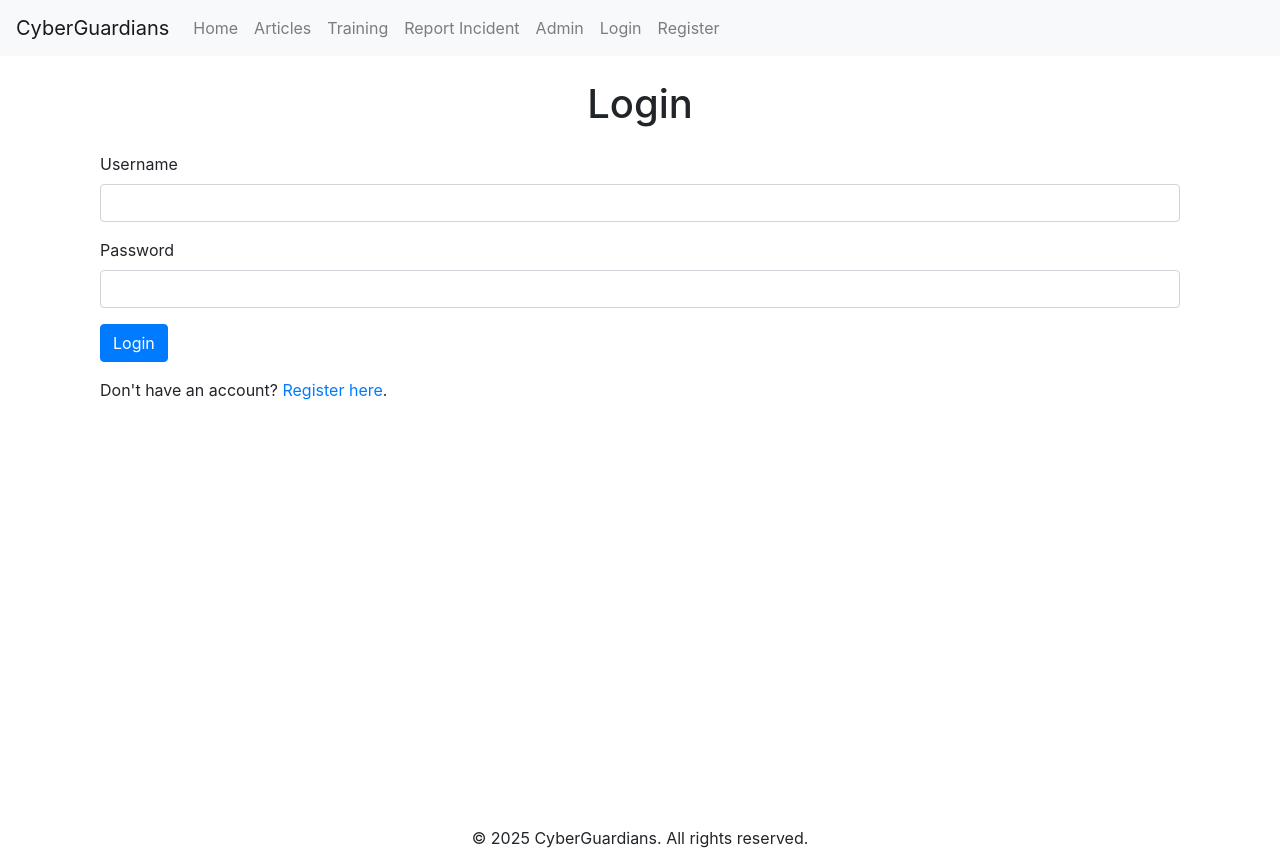
After one commit to edwardsila/CyberGuardians, a Django app: page /login/ in a window 1280 px wide. The commit adds this page. Run offline with Django 5.2, Linux system fonts and the light colour scheme; some libraries are stand-ins or nearby versions.

Commit message:
handled user aunthentication

```diff
--- a/cyber_guardians/cyber_guardians/settings.py
+++ b/cyber_guardians/cyber_guardians/settings.py
@@ -126,3 +126,6 @@ MEDIA_ROOT = os.path.join(BASE_DIR, 'media')
 # https://docs.djangoproject.com/en/5.1/ref/settings/#default-auto-field
 
 DEFAULT_AUTO_FIELD = 'django.db.models.BigAutoField'
+
+LOGIN_REDIRECT_URL = 'home'  # Redirect to home after login
+LOGOUT_REDIRECT_URL = 'home'
--- a/cyber_guardians/main/templates/base.html
+++ b/cyber_guardians/main/templates/base.html
@@ -34,12 +34,34 @@
                     <li class="nav-item">
                         <a class="nav-link" href=" ">Admin</a>
                     </li>
+
+
+                    {% if not request.user.is_authenticated %}
+                    <li class="nav-item">
+                        <a class="nav-link" href="{% url 'login' %}">Login</a>
+                    </li>
+
+                    <li class="nav-item">
+                        <a class="nav-link" href="{% url 'register' %}">Register</a>
+                    </li>
+                    {% else %}
+                    <li class="nav-item">
+                        <a class="nav-link" href="{% url 'logout' %}">Logout</a>
+                    </li>
+                    {% endif %}
                 </ul>
             </div>
         </nav>
     </header>
 
     <main class="container mt-4">
+        {% if messages %}
+            <div class="alert alert-info" role="alert">
+                {% for message in messages %}
+                    {{ message }}
+                {% endfor %}
+            </div>
+        {% endif %}
         {% block content %}
         <br>
         <br>
--- /dev/null
+++ b/cyber_guardians/main/templates/login.html
@@ -0,0 +1,26 @@
+{% extends 'base.html' %}
+
+{% block title %}Login - CyberGuardians{% endblock %}
+
+{% block content %}
+<div class="container">
+    <h1 class="text-center my-4">Login</h1>
+    <form method="POST">
+        {% csrf_token %}
+        <div class="form-group">
+            <label for="username">Username</label>
+            <input type="text" class="form-control" id="username" name="username" required>
+        </div>
+        <div class="form-group">
+            <label for="password">Password</label>
+            <input type="password" class="form-control" id="password" name="password" required>
+        </div>
+        <button type="submit" class="btn btn-primary">Login</button>
+    </form>
+    <p class="mt-3">Don't have an account? <a href="{% url 'register' %}">Register here</a>.</p>
+</div>
+<br><Br><br><br>
+<br><Br><br><br>
+<br><Br><br><br>
+<br><Br><br><br>
+{% endblock %}
--- a/cyber_guardians/main/urls.py
+++ b/cyber_guardians/main/urls.py
@@ -4,4 +4,7 @@ from . import views
 
 urlpatterns = [
     path('', views.home, name='home'),
+    path('register/', views.register, name='register'),
+    path('login/', views.login_view, name='login'),
+    path('logout/', views.logout_view, name='logout'),
 ]
--- a/cyber_guardians/main/views.py
+++ b/cyber_guardians/main/views.py
@@ -1,5 +1,45 @@
-from django.shortcuts import render
+from django.shortcuts import render, redirect
+from django.contrib.auth import login, authenticate, logout
+from django.contrib.auth.forms import UserCreationForm
+from django.contrib import messages
 
 # Create your views here.
 def home(request):
 	return render(request, 'home.html', {})
+
+'''Registration'''
+def register(request):
+	if request.method == 'POST':
+		form = UserCreationForm(request.POST)
+		if form.is_valid():
+			form.save()
+			username = form.cleaned_data.get('username')
+			messages.success(request, f'Account created for {username}!')
+			return redirect('login')
+	else:
+		form = UserCreationForm()
+	return render(request, 'register.html', {'form': form})
+
+
+'''login'''
+def login_view(request):
+	if request.method == 'POST':
+		username = request.POST['username']
+		password = request.POST['password']
+
+		user = authenticate(request, username=username, password=password)
+
+		if user is not None:
+			login(request, user)
+			return redirect('home')
+		else:
+			messages.error(request, 'Invalid username or password.')
+
+	return render(request, 'login.html')
+
+
+'''logout form'''
+def logout_view(request):
+	logout(request)
+	messages.success(request, 'You have been logged out!')
+	return redirect('home')
```
Also changed, not shown: cyber_guardians/main/templates/articles.html (added, +22 -0 lines), cyber_guardians/main/templates/incident_report.html (added, +21 -0 lines), cyber_guardians/main/templates/register.html (added, +20 -0 lines), cyber_guardians/main/templates/resources.html (added, +22 -0 lines), cyber_guardians/main/templates/training.html (added, +22 -0 lines), cyber_guardians/db.sqlite3.
